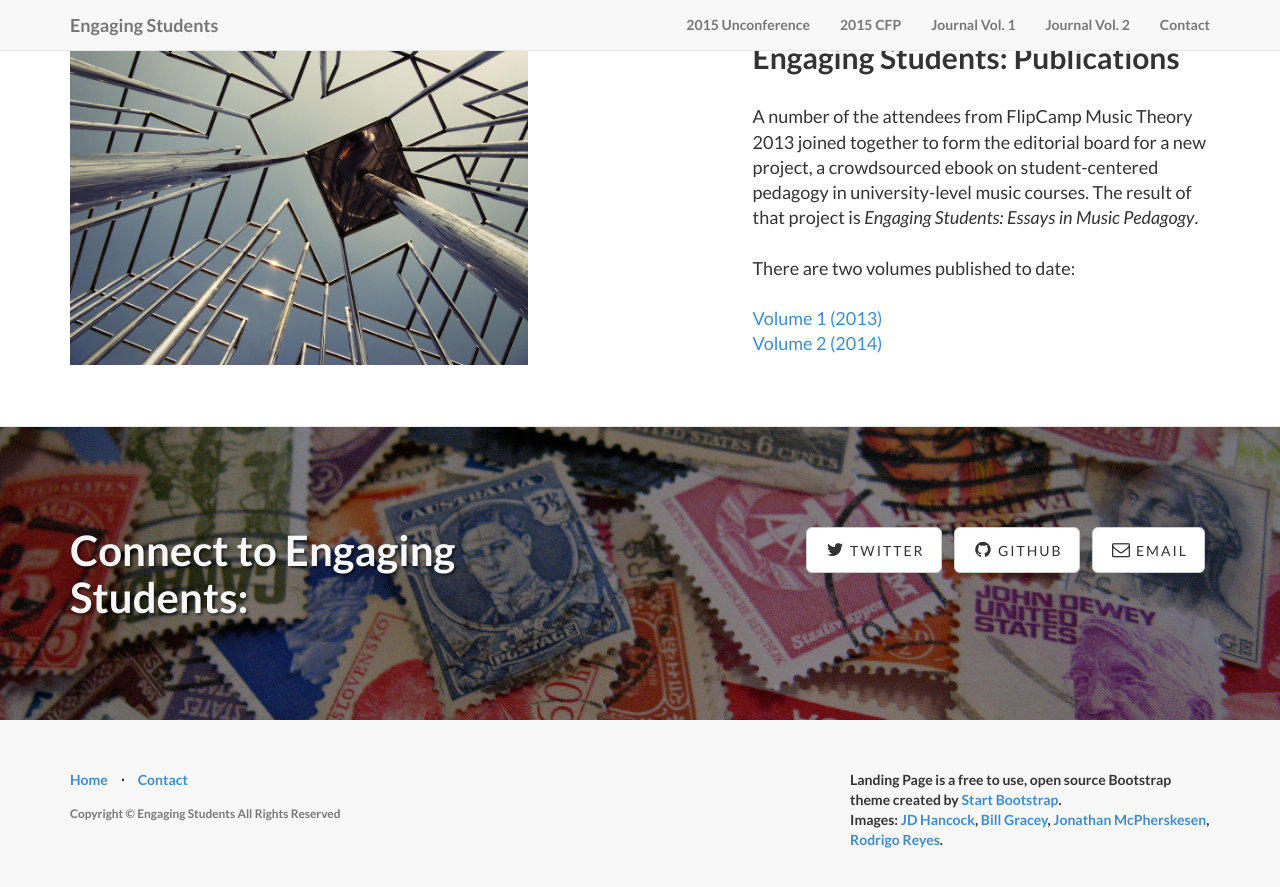
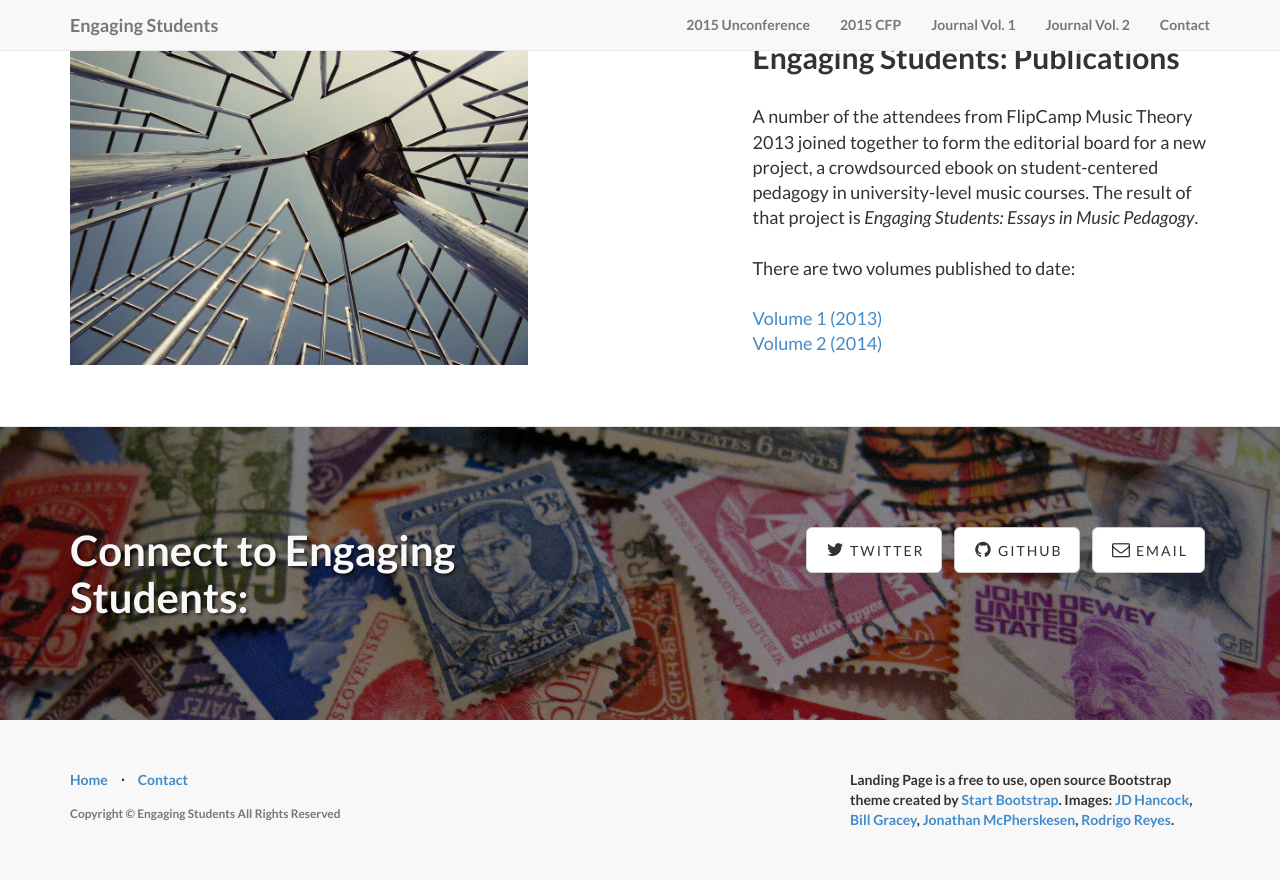
Before and after one commit to flipcamp/flipcamp.github.io, a Jekyll site: the page built from index.html, in a window 1280 px wide and 900 px high, scrolled down 1633 px. Shown: the top 887 px of the window. Built offline with Jekyll 4.4.1, drawn with Linux system fonts in a browser that asks for light colours.

Commit message:
image credits

```diff
--- a/_includes/footer.html
+++ b/_includes/footer.html
@@ -15,8 +15,7 @@
                 <p class="copyright text-muted small">Copyright &copy; {{ site.title }} All Rights Reserved</p>
             </div>
             <div class="col-md-4">
-                Landing Page is a free to use, open source Bootstrap theme created by <a href="http://startbootstrap.com/">Start Bootstrap</a>.<br/>
-				Images: <a href="https://www.flickr.com/photos/jdhancock/6023780563/">JD Hancock</a>, <a href="https://www.flickr.com/photos/9422878@N08/8761639059">Bill Gracey</a>, <a href="https://www.flickr.com/photos/jmcphers/146429092">Jonathan McPherskesen</a>, <a href="https://www.flickr.com/photos/rho178/4529331706">Rodrigo Reyes</a>.
+                Landing Page is a free to use, open source Bootstrap theme created by <a href="http://startbootstrap.com/">Start Bootstrap</a>. Images: <a href="https://www.flickr.com/photos/jdhancock/6023780563/">JD Hancock</a>, <a href="https://www.flickr.com/photos/9422878@N08/8761639059">Bill Gracey</a>, <a href="https://www.flickr.com/photos/jmcphers/146429092">Jonathan McPherskesen</a>, <a href="https://www.flickr.com/photos/rho178/4529331706">Rodrigo Reyes</a>.
             </div>
         </div>
     </div>
```
